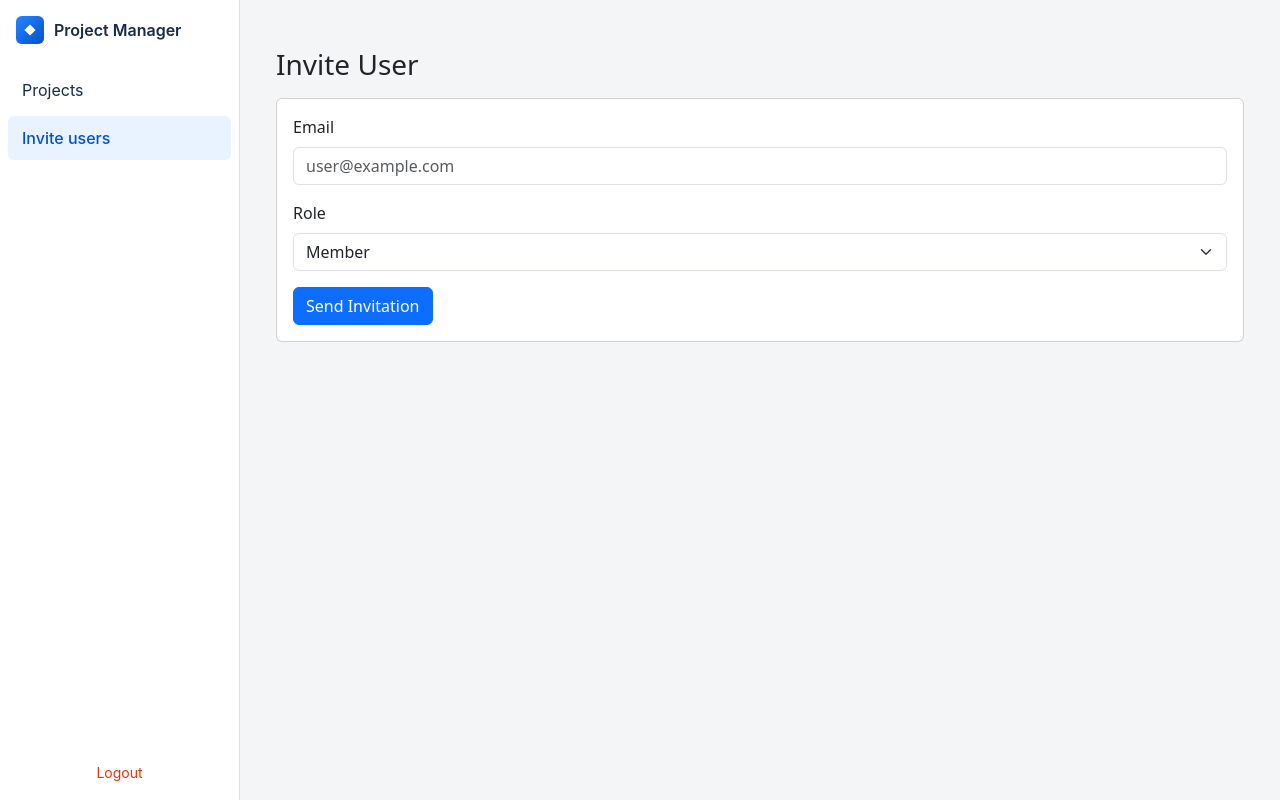
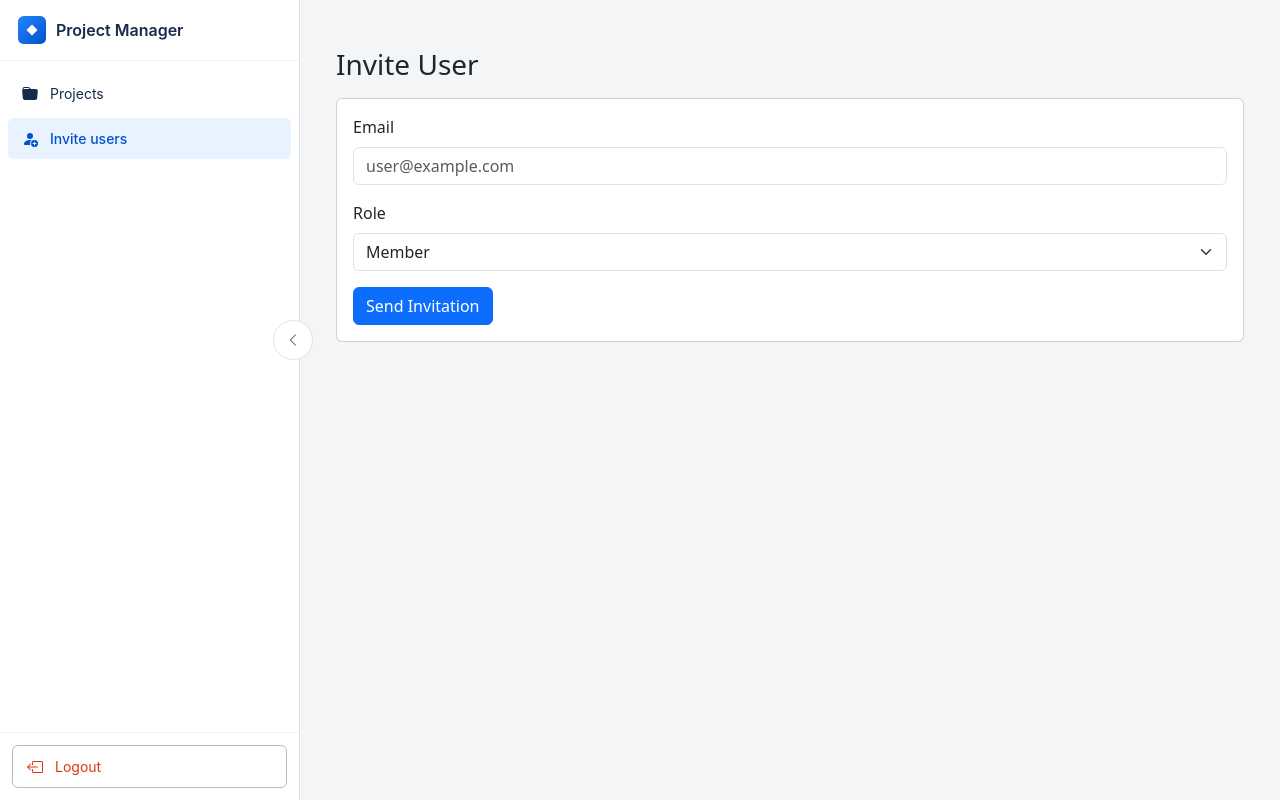
Before and after one commit to bipinnegi/multi-tenant-project-management-ui, an Angular app: page /invite in a window 1280 px wide. Built offline with nearby package versions, Linux system fonts and the light colour scheme; sample sign-in values are in the browser's storage.

Commit message:
fixed sidebar

```diff
--- a/package.json
+++ b/package.json
@@ -30,6 +30,7 @@
     "@angular/platform-browser": "^21.0.0",
     "@angular/router": "^21.0.0",
     "bootstrap": "^5.3.8",
+    "bootstrap-icons": "^1.13.1",
     "rxjs": "~7.8.0",
     "tslib": "^2.3.0"
   },
--- a/src/app/layout/sidebar/sidebar.css
+++ b/src/app/layout/sidebar/sidebar.css
@@ -1,5 +1,6 @@
 .jira-sidebar {
-  width: 240px;
+    position: relative;
+  width: 300px;
   height: 100vh;
   background: #ffffff;
   border-right: 1px solid #dfe1e6;
@@ -13,9 +14,10 @@
   display: flex;
   align-items: center;
   gap: 10px;
-  padding: 16px;
+  padding: 16px 18px;
   font-weight: 600;
   color: #172b4d;
+  border-bottom: 1px solid #f0f1f2;
 }
 
 .sidebar-brand img {
@@ -24,22 +26,30 @@
 
 /* Navigation */
 .sidebar-nav {
-  padding: 8px;
+  padding: 12px 8px;
 }
 
 .nav-item {
-  display: block;
+  display: flex;
+  align-items: center;
+  gap: 12px;
   padding: 10px 14px;
   margin-bottom: 4px;
   border-radius: 6px;
   color: #172b4d;
   text-decoration: none;
   cursor: pointer;
+  font-size: 14px;
+}
+
+.nav-item .icon {
+  font-size: 16px;
+  width: 20px;
+  text-align: center;
 }
 
 .nav-item:hover {
-  background: #e9f2ff;
-  color: #0052cc;
+  background: #f4f5f7;
 }
 
 .nav-item.active {
@@ -51,14 +61,87 @@
 /* Footer */
 .sidebar-footer {
   margin-top: auto;
-  padding: 16px;
+  padding: 12px;
+  border-top: 1px solid #f0f1f2;
 }
 
 .logout-btn {
   width: 100%;
   background: none;
-  border: none;
+  border: 1px solid rgb(192, 187, 187);
+  display: flex;
+  align-items: center;
+  gap: 12px;
+  padding: 10px 14px;
+  border-radius: 6px;
   color: #de350b;
   cursor: pointer;
   font-size: 14px;
 }
+
+.logout-btn:hover {
+  background: #ffebe6;
+}
+
+/* Collapse support */
+.jira-sidebar.collapsed {
+  width: 72px;
+}
+
+.jira-sidebar.collapsed .label {
+  display: none;
+}
+
+.jira-sidebar.collapsed .sidebar-brand {
+  justify-content: space-between;
+}
+
+.collapse-btn {
+  margin-left: auto;
+  background: none;
+  border: none;
+  padding: 6px;
+  cursor: pointer;
+  border-radius: 6px;
+}
+
+.collapse-btn:hover {
+  background: #ebecf0;
+}
+
+.collapse-icon {
+  width: 25px;
+  height: 25px;
+  fill: #42526e;
+}
+
+
+.jira-sidebar.collapsed .nav-item {
+  justify-content: center;
+}
+/* Toggle button */
+.collapse-toggle {
+  position: absolute;
+  top: 40%;
+  right: -14px;              /* sits on the edge */
+  width: 40px;
+  height: 40px;
+  border-radius: 50%;
+  background: #ffffff;
+  border: 1px solid #dfe1e6;
+  display: flex;
+  align-items: center;
+  justify-content: center;
+  cursor: pointer;
+  z-index: 10;
+}
+
+.collapse-toggle svg {
+  width: 14px;
+  height: 14px;
+  fill: #42526e;
+}
+
+.collapse-toggle:hover {
+  background: #ebecf0;
+}
--- a/src/app/layout/sidebar/sidebar.html
+++ b/src/app/layout/sidebar/sidebar.html
@@ -1,9 +1,26 @@
-<aside class="jira-sidebar">
+<aside class="jira-sidebar" [class.collapsed]="isCollapsed">
 
-  <!-- Brand -->
+  <!-- Brand + Toggle -->
   <div class="sidebar-brand">
     <img src="/branding/jira-logo.svg" alt="Logo" />
-    <span>Project Manager</span>
+   @if(!isCollapsed)
+   {<span>Project Manager</span>}
+    <button class="collapse-toggle" (click)="toggle()" aria-label="Toggle sidebar">
+    @if (!isCollapsed) {
+      <!-- chevron-left -->
+      <svg viewBox="0 0 16 16">
+        <path fill-rule="evenodd"
+          d="M11.354 1.646a.5.5 0 0 1 0 .708L5.707 8l5.647 5.646a.5.5 0 0 1-.708.708l-6-6a.5.5 0 0 1 0-.708l6-6a.5.5 0 0 1 .708 0z"/>
+      </svg>
+    } @else {
+      <!-- chevron-right -->
+      <svg viewBox="0 0 16 16">
+        <path fill-rule="evenodd"
+          d="M4.646 1.646a.5.5 0 0 1 .708 0l6 6a.5.5 0 0 1 0 .708l-6 6a.5.5 0 0 1-.708-.708L10.293 8 4.646 2.354a.5.5 0 0 1 0-.708z"/>
+      </svg>
+    }
+  </button>
+
   </div>
 
   <!-- Navigation -->
@@ -14,7 +31,13 @@
       routerLinkActive="active"
       [routerLinkActiveOptions]="{ exact: true }"
     >
-      Projects
+      <svg xmlns="http://www.w3.org/2000/svg" width="16" height="16" fill="currentColor" class="bi bi-folder-fill" viewBox="0 0 16 16">
+       <path d="M9.828 3h3.982a2 2 0 0 1 1.992 2.181l-.637 7A2 2 0 0 1 13.174 14H2.825a2 2 0 0 1-1.991-1.819l-.637-7a2 2 0 0 1 .342-1.31L.5 3a2 2 0 0 1 2-2h3.672a2 2 0 0 1 1.414.586l.828.828A2 2 0 0 0 9.828 3m-8.322.12q.322-.119.684-.12h5.396l-.707-.707A1 1 0 0 0 6.172 2H2.5a1 1 0 0 0-1 .981z"/>
+      </svg>
+
+      @if (!isCollapsed) {
+        <span class="label">Projects</span>
+      }
     </a>
 
     <a
@@ -22,14 +45,28 @@
       routerLink="/invite"
       routerLinkActive="active"
     >
-      Invite users
+      <svg xmlns="http://www.w3.org/2000/svg" width="16" height="16" fill="currentColor" class="bi bi-person-fill-add" viewBox="0 0 16 16">
+       <path d="M12.5 16a3.5 3.5 0 1 0 0-7 3.5 3.5 0 0 0 0 7m.5-5v1h1a.5.5 0 0 1 0 1h-1v1a.5.5 0 0 1-1 0v-1h-1a.5.5 0 0 1 0-1h1v-1a.5.5 0 0 1 1 0m-2-6a3 3 0 1 1-6 0 3 3 0 0 1 6 0"/>
+       <path d="M2 13c0 1 1 1 1 1h5.256A4.5 4.5 0 0 1 8 12.5a4.5 4.5 0 0 1 1.544-3.393Q8.844 9.002 8 9c-5 0-6 3-6 4"/>
+      </svg>
+
+      @if (!isCollapsed) {
+        <span class="label">Invite users</span>
+      }
     </a>
   </nav>
 
   <!-- Footer -->
   <div class="sidebar-footer">
     <button class="logout-btn" (click)="logout()">
-      Logout
+      <svg xmlns="http://www.w3.org/2000/svg" width="16" height="16" fill="currentColor" class="bi bi-box-arrow-left" viewBox="0 0 16 16">
+         <path fill-rule="evenodd" d="M6 12.5a.5.5 0 0 0 .5.5h8a.5.5 0 0 0 .5-.5v-9a.5.5 0 0 0-.5-.5h-8a.5.5 0 0 0-.5.5v2a.5.5 0 0 1-1 0v-2A1.5 1.5 0 0 1 6.5 2h8A1.5 1.5 0 0 1 16 3.5v9a1.5 1.5 0 0 1-1.5 1.5h-8A1.5 1.5 0 0 1 5 12.5v-2a.5.5 0 0 1 1 0z"/>
+         <path fill-rule="evenodd" d="M.146 8.354a.5.5 0 0 1 0-.708l3-3a.5.5 0 1 1 .708.708L1.707 7.5H10.5a.5.5 0 0 1 0 1H1.707l2.147 2.146a.5.5 0 0 1-.708.708z"/>
+      </svg>
+
+      @if (!isCollapsed) {
+        <span class="label">Logout</span>
+      }
     </button>
   </div>
 
--- a/src/app/layout/sidebar/sidebar.ts
+++ b/src/app/layout/sidebar/sidebar.ts
@@ -10,8 +10,12 @@ import { AuthService } from '../../core/services/auth';
   styleUrls: ['./sidebar.css']
 })
 export class SidebarComponent {
+  isCollapsed = false;
+  constructor(private authService: AuthService) {}
 
-  constructor(private authService: AuthService) {}
+  toggle(){
+    this.isCollapsed = !this.isCollapsed;
+  }
 
   logout() {
     this.authService.logout();
```
Also changed, not shown: 1 other file (tests, documents, lock files or other folders).
